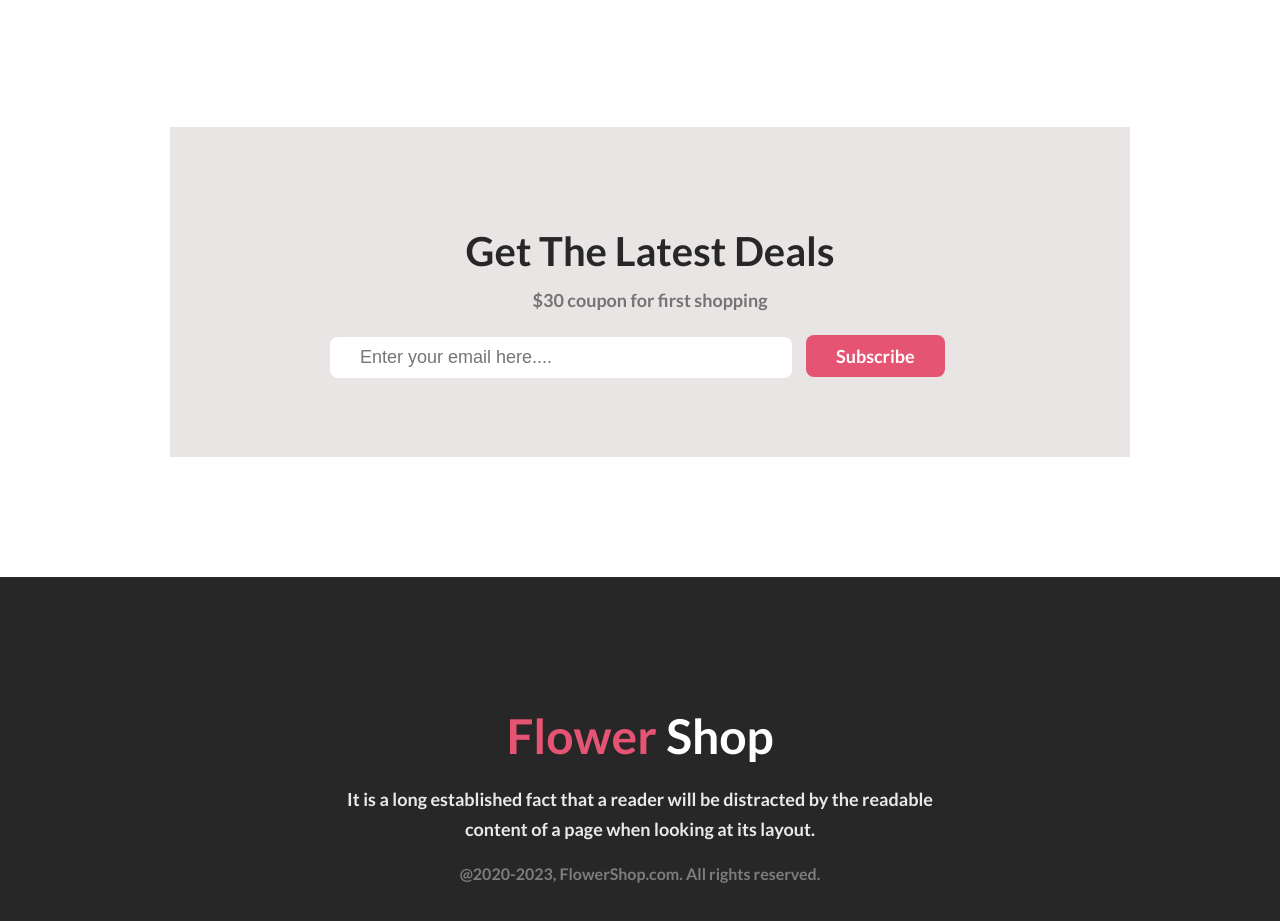
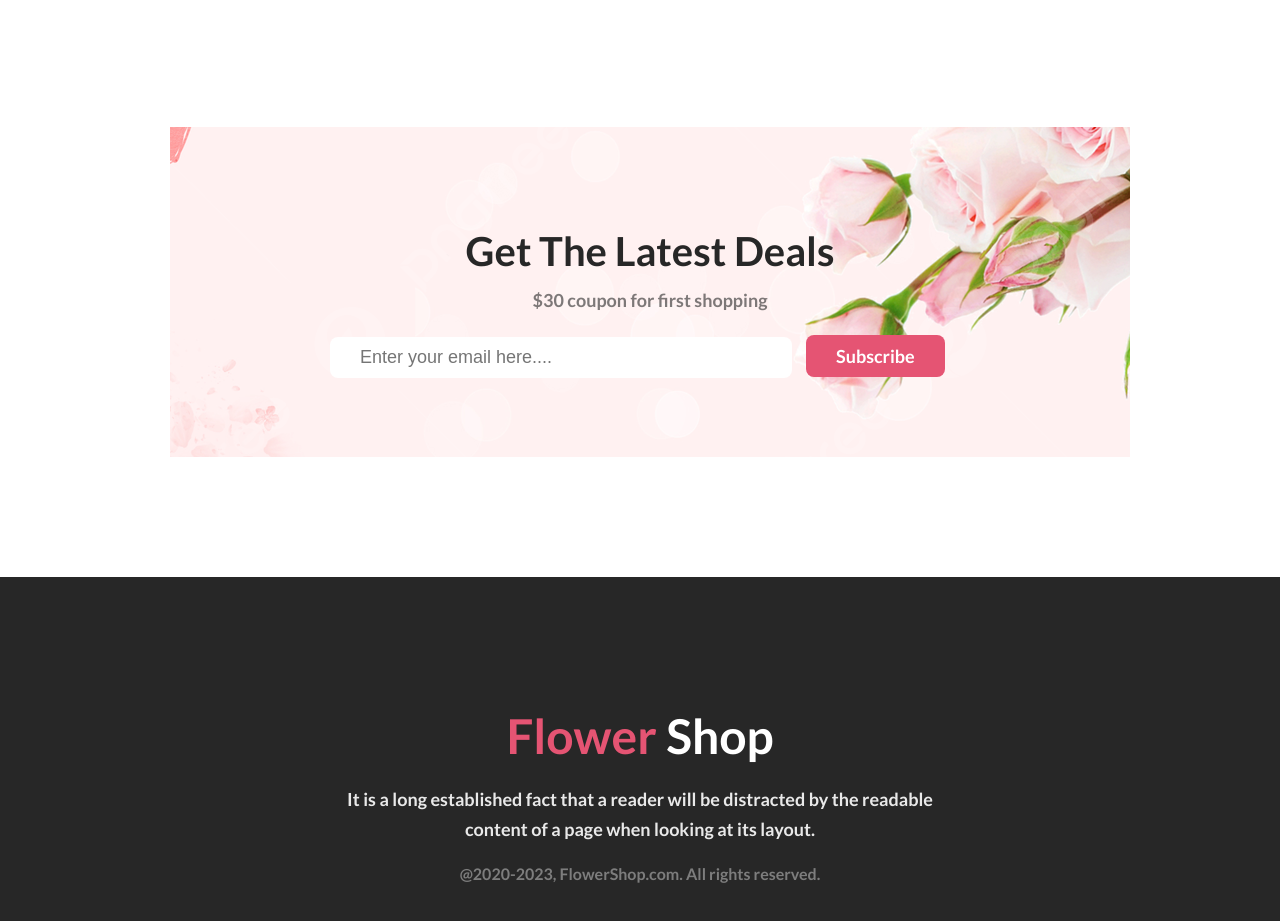
Before and after one commit to abdulllah01/FlowerBD, a plain HTML site: page index.html in a window 1280 px wide. Shown: the part 3144-4065 px from the top of the page. Drawn offline with Linux system fonts and the light colour scheme.

Commit message:
Deals background photo added

```diff
--- a/index.html
+++ b/index.html
@@ -129,7 +129,7 @@
         <!-- Latest-Deals section  -->
         <section>
             <div class="Latest-Deals-container">
-          <div class="Deals">
+          <div style="background: url(./images/banner2.jpg); background-position: center;" class="Deals">
             <h3 class="section-title">Get The Latest Deals</h3>
             <p class="section-description">$30 coupon for first shopping</p>
            <form action="">
--- a/styles/style.css
+++ b/styles/style.css
@@ -257,9 +257,7 @@ margin-left: 20px;
 .Deals{
     width: 75%;
     height: 330px;
-    background-color: #eae5e5;
-    background-position: center;
-    background-size:cover;
+
     margin-left: 20px;
 }
 form {
```
